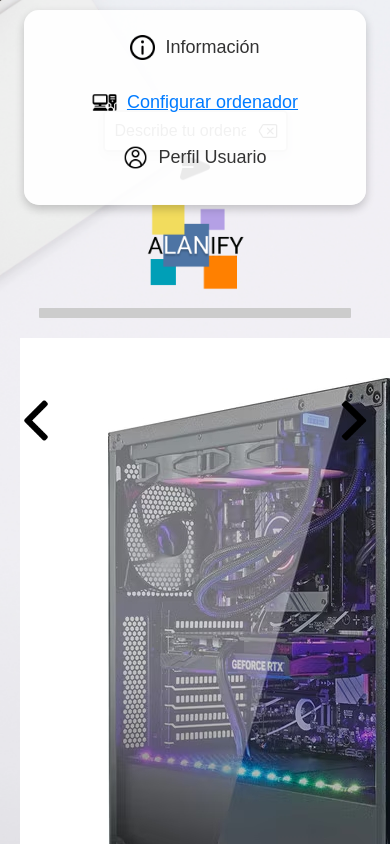
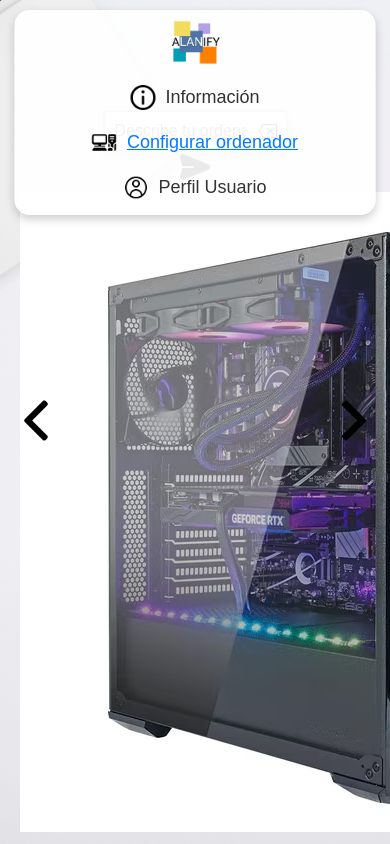
Before and after one commit to SergioReyInetum/Alanify, an Angular app in the folder Frontend/Alanify_Web/: page /configurar-ordenador in a window 390 px wide. Built offline with nearby package versions, Linux system fonts and the light colour scheme.

Commit message:
Actualizar diseño de navegación en configurar-ordenador e informacion, mover logo y centrar pestañas

```diff
--- a/Frontend/Alanify_Web/src/app/configurar-ordenador/configurar-ordenador.component.html
+++ b/Frontend/Alanify_Web/src/app/configurar-ordenador/configurar-ordenador.component.html
@@ -8,20 +8,23 @@
 </head>
 <body>
     <div class="nav" role="navigation">
+        <div class="logo-container">
+            <img src="assets/images/logo_alanify_definitivo83.png" alt="AlaniFy Logo" class="logo">
+        </div>
         <ul>
-            <li>
+            <li class="nav-left">
                 <button [class.active]="activeTab === 'informacion'" (click)="navigate('informacion')">
                     <img src="assets/images/informacion_icono.png" alt="Información Icono">
                     Información
                 </button>
             </li>
-            <li>
+            <li class="nav-center">
                 <button [class.active]="activeTab === 'configurar'" (click)="navigate('configurar')">
                     <img src="assets/images/pc_icono.png" alt="Configurar Icono">
                     Configurar ordenador
                 </button>
             </li>
-            <li>
+            <li class="nav-right">
                 <button [class.active]="activeTab === 'perfil'" (click)="navigate('perfil')">
                     <img src="assets/images/perfil_icono.png" alt="Usuario Icono">
                     Perfil Usuario
@@ -34,13 +37,11 @@
         <div class="input-container">
             <input type="text" placeholder="Describe tu ordenador ideal!" id="textInput" [(ngModel)]="inputText"> <!-- Input de texto -->
             <img src="assets/images/borrar_icono.png" alt="Borrar texto" class="borrar_icono" (click)="clearText()">
+
         </div>
         <img src="assets/images/enviar_icono.png" alt="Enviar" class="enviar_icono">
     </div>
-    <div class="logo-container">
-        <img src="assets/images/logo_alanify_definitivo83.png" alt="AlaniFy Logo" class="logo">
-        <div class="separator"></div> <!-- Separador -->
-    </div>
+
 
     <div class="content">
           <!-- Flecha izquierda para ir a la imagen del PC -->
--- a/Frontend/Alanify_Web/src/app/configurar-ordenador/configurar-ordenador.component.scss
+++ b/Frontend/Alanify_Web/src/app/configurar-ordenador/configurar-ordenador.component.scss
@@ -76,15 +76,7 @@ body {
     }
 }
 
-.logo-container {
-    text-align: center;
-    margin-top: -1px; /* Ajusta este valor para mover el logo hacia arriba o abajo si es necesario */
-    margin-bottom: 20px; /* Espacio entre el logo y el contenido */
-}
 
-.logo {
-    width: 100px; /* Ajusta el tamaño según necesites */
-}
 
 .separator {
   margin: 10px auto; /* Espacio alrededor del separador */
@@ -106,8 +98,18 @@ body {
   z-index: 1000; /* Asegúrate de que esté por encima de otros elementos */
   width: 80%;
   display: flex;
-  justify-content: space-around;
+  justify-content: flex-start;
   align-items: center;
+
+  .logo-container {
+    margin-left: 5px; // Pega el logo más a la izquierda
+    margin-right: 20px; // Espacio entre el logo y las pestañas
+
+    .logo {
+        width: 60px; // Aumenta un poco el tamaño del logo (de 50px a 60px)
+        height: auto;
+    }
+}
 
   ul {
     list-style-type: none;
@@ -115,11 +117,25 @@ body {
     margin: 0;
     width: 100%;
     display: flex;
-    justify-content: space-around;
+    justify-content: space-between;
+    align-items: center;
 
     li {
       display: inline-block;
+      margin: 0 5px; // Espacio pequeño entre las pestañas
     }
+    .nav-left {
+      margin-left: 0; // Pega la pestaña izquierda al borde
+  }
+
+  .nav-center {
+    flex: 0 0 auto; // Quita el flex-grow para evitar que se expanda
+    margin: 0 auto; // Centra horizontalmente "Configurar ordenador"
+  }
+
+  .nav-right {
+      margin-right: 0; // Pega la pestaña derecha al borde
+  }
   }
 
   button {
@@ -306,23 +322,33 @@ body {
         margin-right: 0;
     }
 
-    .logo-container {
-        margin-top: 10px; /* Ajusta para pantallas pequeñas */
-    }
+    .nav {
+      width: 90%; // Aumenta el ancho en pantallas pequeñas
+      flex-direction: column; // Apila los elementos en pantallas pequeñas
+      padding: 5px;
 
-    .nav {
-        flex-direction: column;
-    }
+      .logo-container {
+          margin: 5px 0; // Reduce los márgenes en pantallas pequeñas
+          .logo {
+              width: 50px; // Reduce el tamaño del logo en pantallas pequeñas
+          }
+      }
 
+      ul {
+          flex-direction: column; // Apila las pestañas verticalmente
+          align-items: center; // Centra las pestañas verticalmente
+          width: 100%;
 
-    .nav ul {
-        flex-direction: column;
-        align-items: center;
-    }
+          li {
+              margin: 5px 0; // Espacio vertical entre las pestañas
+          }
 
-    .nav li {
-        margin-bottom: 10px;
-    }
+          .nav-left, .nav-center, .nav-right {
+              margin: 0; // Elimina márgenes en pantallas pequeñas
+              text-align: center; // Centra el texto
+          }
+      }
+  }
 
     .content {
         flex-direction: column;
```
